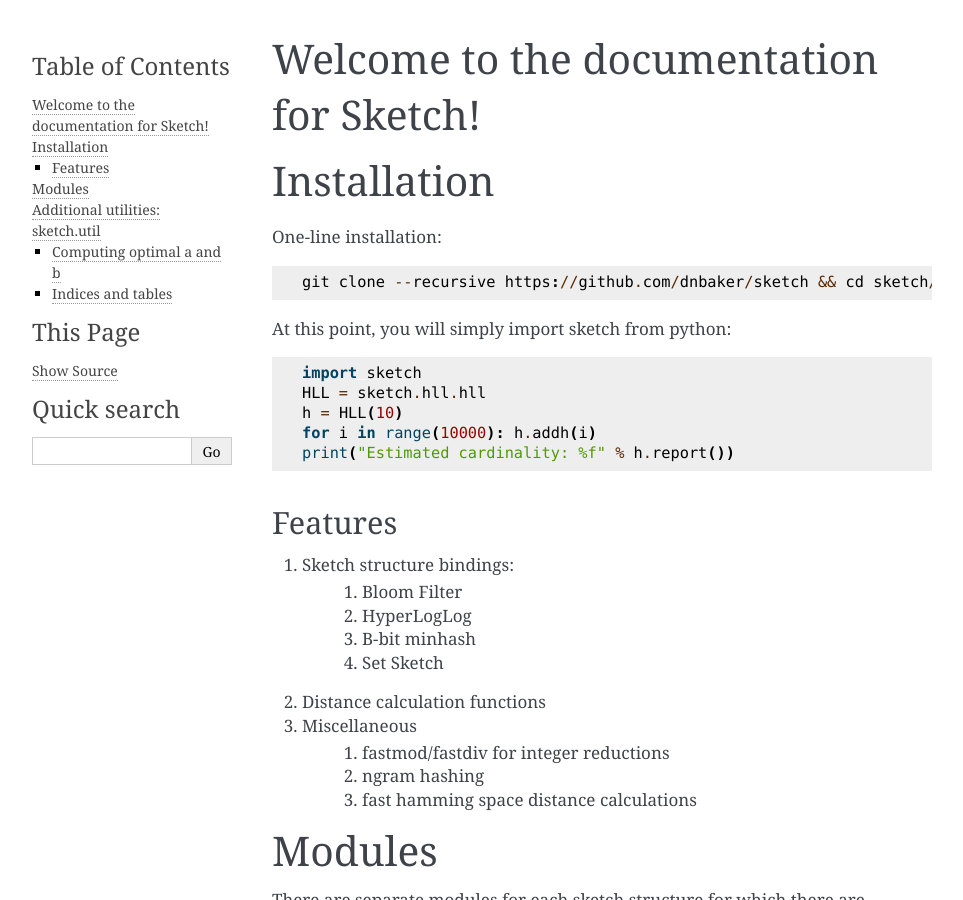
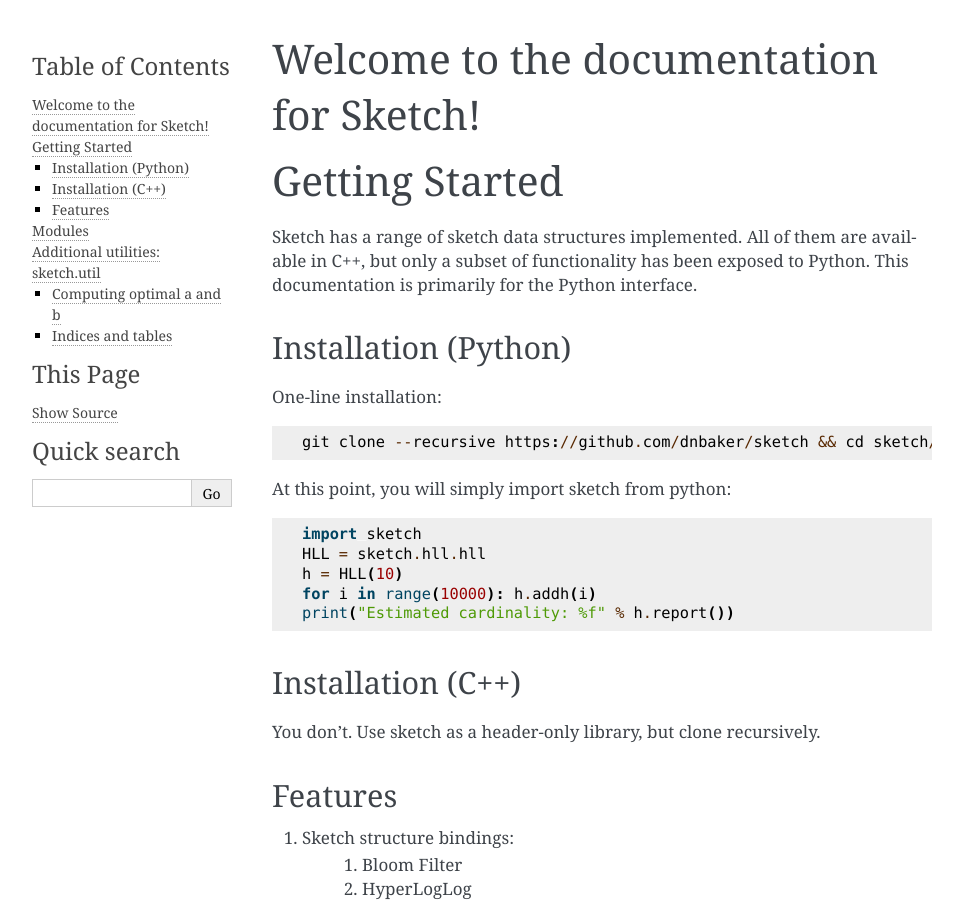
Before and after one commit to dnbaker/sketch, a Sphinx documentation site: the page built from docs/source/index.rst, in a window 1280 px wide and 900 px high. Shown: the whole window, without its empty margins (148-1111 px from the left). Built offline with Sphinx 7.4.7, drawn with Linux system fonts in a browser that asks for light colours.

Commit message:
More docs work

```diff
--- a/docs/source/index.rst
+++ b/docs/source/index.rst
@@ -11,8 +11,15 @@
    :caption: Contents::
 
 
-Installation
-===========
+
+Getting Started
+============
+
+Sketch has a range of sketch data structures implemented. All of them are available in C++, but only a subset of functionality has been exposed to Python.
+This documentation is primarily for the Python interface.
+
+Installation (Python)
+---------
 
 One-line installation::
 
@@ -25,6 +32,11 @@
     h = HLL(10)
     for i in range(10000): h.addh(i)
     print("Estimated cardinality: %f" % h.report())
+
+
+Installation (C++)
+-------------
+You don't. Use sketch as a header-only library, but clone recursively.
 
 
 Features
```
Also changed, not shown: 1 other file.
